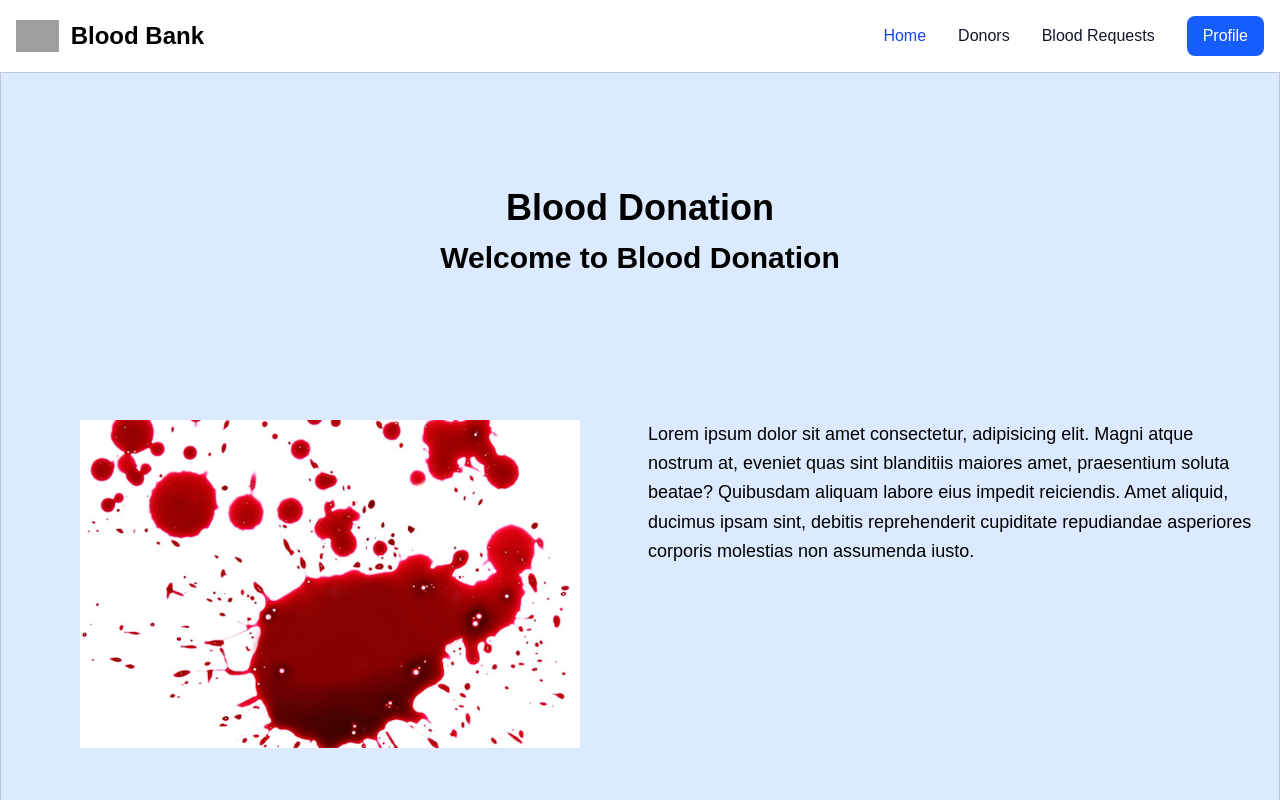
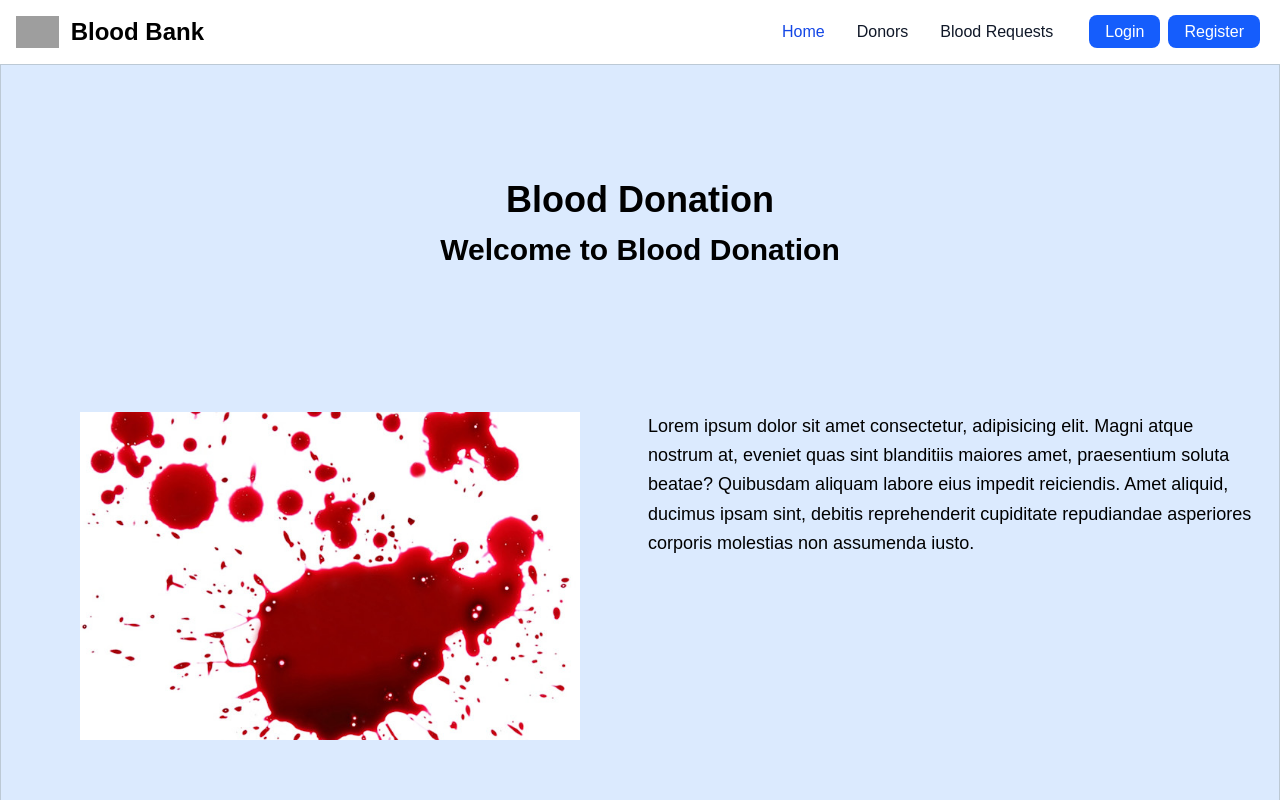
Before and after one commit to Neon17/blood-bank-frontend, a Next.js app: page / in a window 1280 px wide. Shown: the top 800 px of the page. Built offline with nearby package versions, Linux system fonts and the light colour scheme; no server answers; grey boxes are pictures that could not be loaded.

Commit message:
feat: auth context used in navbar and shown login register btn if not logged in, auth context made

```diff
--- a/src/app/_components/Navbar.tsx
+++ b/src/app/_components/Navbar.tsx
@@ -2,9 +2,12 @@
 import { useState } from "react";
 import Link from "next/link";
 import { usePathname } from "next/navigation";
+import { useAuth } from "../authInfo";
 
 export default function Navbar() {
     const [IsOpen, SetIsOpen] = useState(false);
+    const [isLoggedIn, setIsLoggedIn] = useState(useAuth().isLoggedIn);
+    const [user, setUser] = useState(useAuth().user);
     const pathname = usePathname();
     return (
         <>
@@ -33,11 +36,24 @@ export default function Navbar() {
                             </li>
                             <li>
 
-                                <div className="relative inline-block text-left">
-                                    <button id="dropdownButton" onClick={() => { SetIsOpen(!IsOpen); console.log(IsOpen) }} className="px-4 py-2 bg-blue-600 text-white rounded-lg hover:bg-blue-700">
-                                        Profile
-                                    </button>
-                                </div>
+                                {!user &&
+                                    <div className="relative inline-block text-left">
+                                        <a id="dropdownButton" href="/login" className="px-4 py-2 bg-blue-600 text-white rounded-lg hover:bg-blue-700 m-1 :hover:bg-blue-700">
+                                            Login
+                                        </a>
+                                        <a id="dropdownButton" href="/signup" className="px-4 py-2 bg-blue-600 text-white rounded-lg hover:bg-blue-700 m-1 :hover:bg-blue-700">
+                                            Register
+                                        </a>
+                                    </div>
+                                }
+                                {
+                                    user &&
+                                    <div className="relative inline-block text-left">
+                                        <button id="dropdownButton" onClick={() => { SetIsOpen(!IsOpen); console.log(IsOpen) }} className="px-4 py-2 bg-blue-600 text-white rounded-lg hover:bg-blue-700">
+                                            Profile
+                                        </button>
+                                    </div>
+                                }
 
                                 {IsOpen && <div id="dropdownMenu" className="absolute mt-2 bg-white border border-gray-200 rounded-md shadow-lg z-10">
                                     <a href="" className="block px-4 py-2 text-gray-700 hover:bg-gray-100">See Profile</a>
--- a/src/app/authInfo.tsx
+++ b/src/app/authInfo.tsx
@@ -3,13 +3,20 @@
 
 "use client";
 
-import { createContext, useState } from "react";
+import { createContext, useContext, useEffect, useState } from "react";
+import { User } from "./lib/definitions";
+import { profile } from "./lib/actions";
 
 type AuthInfoContextType = {
     isLoggedIn: boolean;
     setIsLoggedIn: (value: boolean) => void;
-    username: string | null;
-    setUsername: (value: string | null) => void;
+    user: User | null;
+    setUser: (value: User | null) => void;
+}
+
+type ErrorResponseType = {
+    status: string;
+    message: string
 }
 
 // create context
@@ -18,11 +25,43 @@ const AuthInfoContext = createContext<AuthInfoContextType | undefined>(undefined
 // create a provider component
 export const AuthInfoContextProvider = ({ children }: { children: React.ReactNode }) => {
     const [isLoggedIn, setIsLoggedIn] = useState(false);
-    const [username, setUsername] = useState<string | null>(null);
+    const [user, setUser] = useState<User | null>(null);
+
+    // Fetch user on initial load
+    useEffect(()=>{
+        const fetchUser = async() => {
+            try {
+                const response: User|ErrorResponseType  = await profile();
+                console.log(response);
+                // console.log(data);
+                if (!response.hasOwnProperty("status")) {
+                    const data = response;
+                    const userData = data as User;
+                    setUser(userData);
+                    setIsLoggedIn(true);
+                } else {
+                    setUser(null);
+                    setIsLoggedIn(false);
+                }
+            }
+            catch (error) {
+                console.error("Failed to fetch user:", error);
+                setUser(null);
+                setIsLoggedIn(false);
+            }
+        }
+        fetchUser();
+    }, [])
 
     return (
-        <AuthInfoContext.Provider value={{ isLoggedIn, setIsLoggedIn, username, setUsername }}>
+        <AuthInfoContext.Provider value={{ isLoggedIn, setIsLoggedIn, user, setUser }}>
             {children}
         </AuthInfoContext.Provider>
     );
 }
+
+export function useAuth() {
+  const context = useContext(AuthInfoContext);
+  if (!context) throw new Error("useAuth must be used within AuthProvider");
+  return context;
+}
--- a/src/app/lib/actions.ts
+++ b/src/app/lib/actions.ts
@@ -5,7 +5,7 @@ import { BloodRequest, User } from "./definitions";
 
 export async function profile () {
     try {
-        const response = await api.get('/profile');
+        const response = await api.get('/user');
         const data: User = await response.data;
         return data;
     } catch (error: any | { message: string }) {
--- a/src/middleware.ts
+++ b/src/middleware.ts
@@ -28,7 +28,7 @@ async function isAuthenticated(token: string | undefined) {
         try {
             const response = await axios.get('http://localhost:3000/backend/api/user', { headers: { Authorization: `Bearer ${token}` } });
             const data = await response.data;
-            if (data.status === 'error') {
+            if (data.status) {
                 return false;
             }
             return response.status === 200;
```
